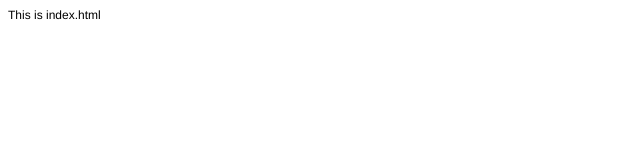
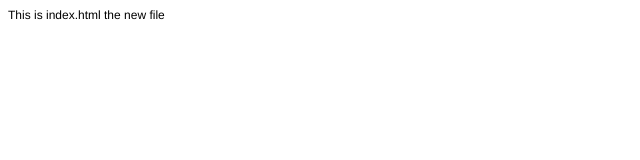
Before and after one commit to eshwarsaielugam11-max/git, a plain HTML site: page index.html in a window 1280 px wide. Shown: the full height of the page, 0-640 px from the left. Drawn offline with Linux system fonts and the light colour scheme.

Commit message:
Update paragraph text in index.html

```diff
--- a/index.html
+++ b/index.html
@@ -11,6 +11,6 @@
   </style>
 </head>
 <body>
-<p class="p1">This is index.html</p>
+<p class="p1">This is index.html the new file</p>
 </body>
 </html>
```
